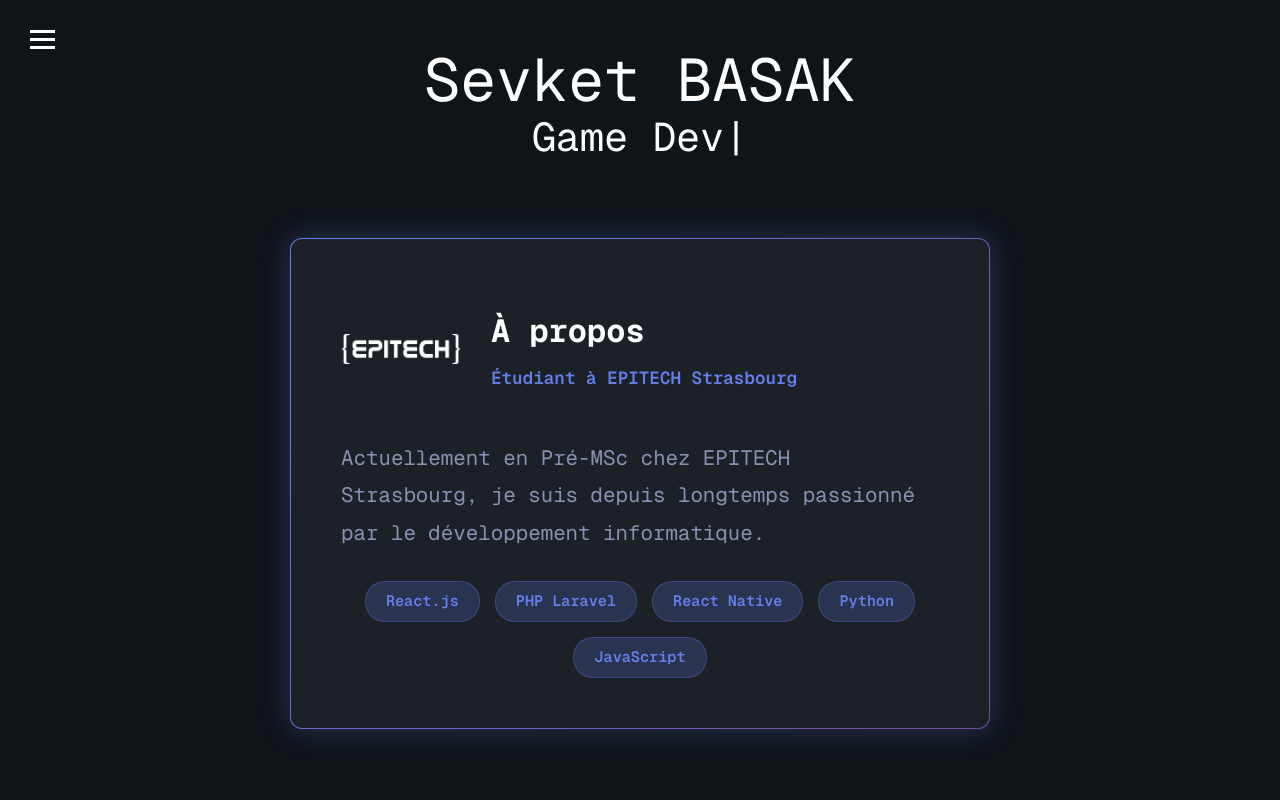
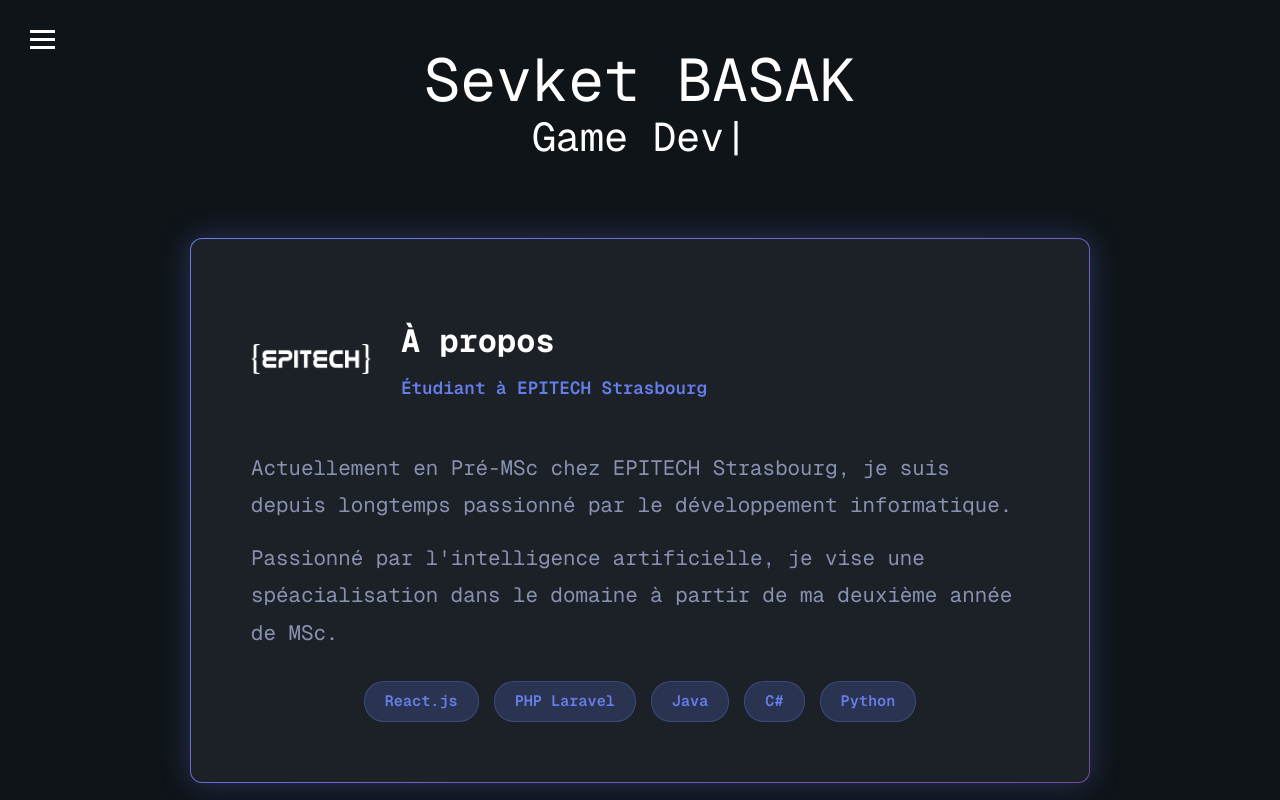
Before and after one commit to sevketbasak/Portfolio, a React (Vite) app: page / in a window 1280 px wide. Shown: the top 800 px of the page. Built offline with nearby package versions, Linux system fonts and the light colour scheme.

Commit message:
Made card bigger

```diff
--- a/src/pages/Home.jsx
+++ b/src/pages/Home.jsx
@@ -34,8 +34,8 @@
           <div className="card-container">
             <Card
               style={{
-                maxWidth: "700px",
-                padding: "50px",
+                maxWidth: "900px",
+                padding: "60px",
                 backgroundColor: "#1c2128",
                 color: "white",
                 borderRadius: "12px",
@@ -88,16 +88,14 @@
                   </p>
                 </div>
               </div>
-              <p
-                style={{
-                  lineHeight: "1.8",
-                  fontSize: "1.3rem",
-                  margin: 0,
-                  color: "#8892b0",
-                }}
-              >
+              <p style={styles.desc}>
                 Actuellement en Pré-MSc chez EPITECH Strasbourg, je suis depuis
                 longtemps passionné par le développement informatique.
+              </p>
+              <p style={styles.desc}>
+                Passionné par l'intelligence artificielle, je vise une
+                spéacialisation dans le domaine à partir de ma deuxième année de
+                MSc.
               </p>
               <div
                 style={{
@@ -110,9 +108,9 @@
               >
                 <span style={styles.tag}>React.js</span>
                 <span style={styles.tag}>PHP Laravel</span>
-                <span style={styles.tag}>React Native</span>
+                <span style={styles.tag}>Java</span>
+                <span style={styles.tag}>C#</span>
                 <span style={styles.tag}>Python</span>
-                <span style={styles.tag}>JavaScript</span>
               </div>
             </Card>
           </div>
@@ -288,6 +286,14 @@
     fontWeight: "600",
     border: "1px solid rgba(102, 126, 234, 0.3)",
   },
+
+  desc: {
+    lineHeight: "1.8",
+    fontSize: "1.3rem",
+    margin: 0,
+    color: "#8892b0",
+    marginTop: "15px",
+  },
 };
 
 export default Home;
```
